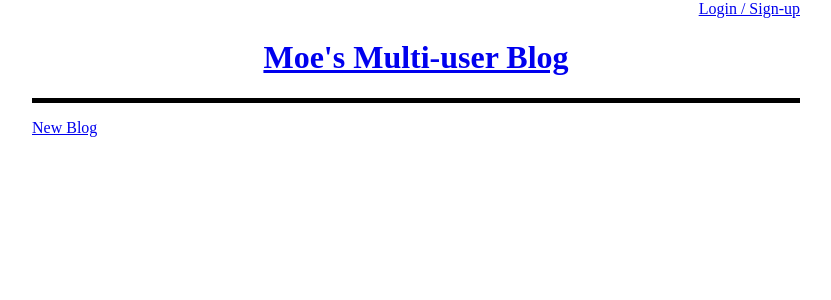
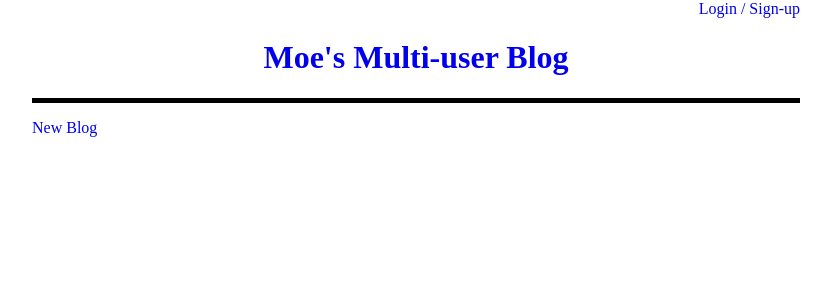
Before and after one commit to hyungmogu/udacity-multi-user-blog, a Python web app: template Multi-user Blog/templates/mainPage.html in a window 1280 px wide. Shown: the top 300 px of the page, without its empty margins (224-1055 px from the left). Run offline with Jinja, Linux system fonts and the light colour scheme; the template is opened without the code that fills it, so the values that code supplies are empty.

Commit message:
style: Remove underline from a tag
Done because its displeasing for the eye.

```diff
--- a/Multi-user Blog/static/style.css
+++ b/Multi-user Blog/static/style.css
@@ -1,3 +1,4 @@
+a {text-decoration: none;}
 body {margin:0px; padding: 0px;}
 
 .contents {max-width:768px; margin: 0 auto;}
```
Also changed, not shown: 1 other file.
